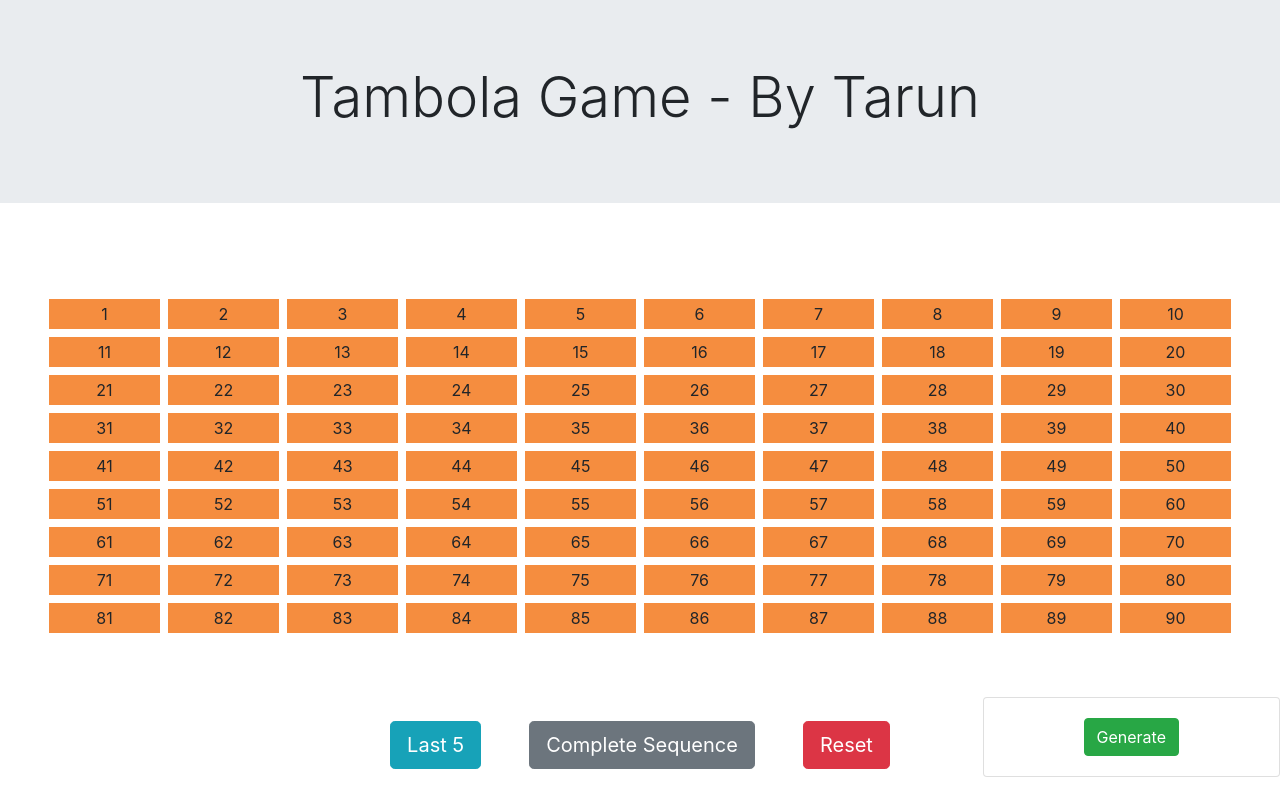
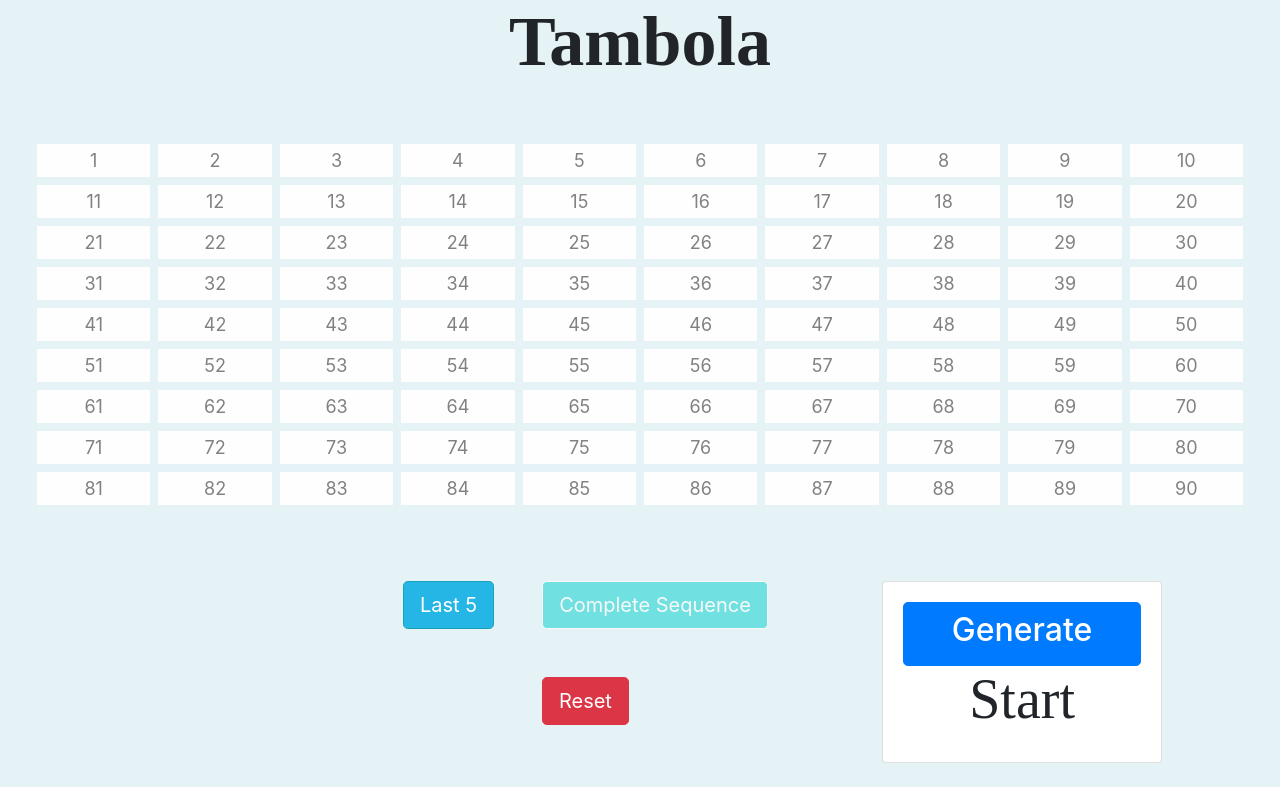
Before and after one commit to tarunluthra123/Tambola-React, a React (Create React App) app: page / in a window 1280 px wide. Built offline with nearby package versions, Linux system fonts and the light colour scheme.

Commit message:
Added CSS and dialogues

```diff
--- a/src/App.css
+++ b/src/App.css
@@ -26,12 +26,3 @@
         transform: rotate(360deg);
     }
 }
-
-.square {
-    border: black;
-}
-
-
-#board {
-    padding: 60px;
-}
--- a/src/App.js
+++ b/src/App.js
@@ -88,7 +88,7 @@ class App extends Component {
                     <div className="col-3">
                         <LastNumber value={this.state.lastNumber}/>
                     </div>
-                    <div className="col">
+                    <div className="col-5">
                         <Options sequence={this.state.sequence}/>
                     </div>
                     <div className="col-3">
--- a/src/components/Board.js
+++ b/src/components/Board.js
@@ -27,7 +27,7 @@ class Board extends Component {
 
     render() {
         return (
-            <div id="board">
+            <div id="board" className="m-4 p-4">
                 <div className="board-row row">
                     {this.renderSquare(1)}
                     {this.renderSquare(2)}
--- a/src/components/LastNumber.js
+++ b/src/components/LastNumber.js
@@ -9,8 +9,8 @@ class LastNumber extends Component {
         } else {
             // console.log('Value is /' + this.props.value + '/')
             return (
-                <div>
-                    Last Number was :<br/>
+                <div className="card card-body m-4 p-3" id="lastNumberBox">
+                    <p id="lastNumberBoxText">Last Number</p>
                     {this.props.value}
                 </div>
             );
--- a/src/components/NavBar.js
+++ b/src/components/NavBar.js
@@ -3,8 +3,8 @@ import React, {Component} from 'react';
 class NavBar extends Component {
     render() {
         return (
-            <div className="jumbotron jumbotron-fluid">
-                <h1 align="center" className="display-4">Tambola Game - By Tarun</h1>
+            <div>
+                <h1 align="center" className="tambolaHeading">Tambola</h1>
             </div>
         );
     }
--- a/src/components/Options.js
+++ b/src/components/Options.js
@@ -91,23 +91,21 @@ class Options extends Component {
                     </Modal.Footer>
                 </Modal>
                 <div className="btn btn-lg btn-info m-4" data-toggle="tooltip" data-placement="top"
-                     title="View Last 5 Numbers" onClick={this.invertLastFiveState}>
+                     title="View Last 5 Numbers" onClick={this.invertLastFiveState} id="lastFiveOption">
                     Last 5
                 </div>
-                <button className="btn btn-lg btn-secondary m-4" data-toggle="tooltip" data-placement="top"
-                        title="View the complete sequence so far" onClick={this.invertSequenceState}>
+                <button className="btn btn-lg btn-outline-light m-4" data-toggle="tooltip" data-placement="top"
+                        title="View the complete sequence so far" onClick={this.invertSequenceState}
+                        id="completeSequenceOption">
                     Complete Sequence
                 </button>
                 <button className="btn btn-lg btn-danger m-4" data-toggle="tooltip" data-placement="top"
                         title="Reset board" onClick={this.changeModalState}>
                     Reset
                 </button>
-                <div className="collapse" id="collapseExample">
-                    <div className="card card-body">
-                        {sequence}
-                    </div>
+                <div id="sequenceBox">
+                    {this.renderBox()}
                 </div>
-                {this.renderBox()}
             </div>
         );
     }
--- a/src/components/RandomGenerator.js
+++ b/src/components/RandomGenerator.js
@@ -1,15 +1,44 @@
 import React, {Component} from 'react';
+import EleventhDoctorPhoto from '../../public/EleventhDoctor.png'
+import NehaDhupiaPhoto from '../../public/NehaDhupia.jpeg'
 
 class RandomGenerator extends Component {
     constructor(props) {
         super(props);
         console.log(props)
         this.state = {
-            val: '',
+            val: 'Start',
             nextRandomInteger: this.props.nextRandomInteger,
             isSet: false
         }
         console.log(this.state)
+    }
+
+
+    dialogues = {
+        2: 'Kitne aadmi the ?',
+        3: 'Number of times Sheldon knocks',
+        4: 'Botal Vodka',
+        5: <img src={NehaDhupiaPhoto} alt="One and one" height="140px"/>,
+        6: 'TikTok nibbas',
+        7: 'Khoon Maaf',
+        9: "Cats' lives",
+        10: 'Bahane karke le gye dil',
+        11: <img src={EleventhDoctorPhoto} alt="One and one" height="140px"/>,
+        12: 'A dozen',
+        13: 'Unlucky number',
+        14: 'Valentine Day',
+        16: 'Sweet Sixteen',
+        19: 'End of the teens',
+        21: 'Din me paise double',
+        25: 'The Silver Jubilee',
+        45: 'Halfway there',
+        50: 'Rupya kaat overacting ka',
+        52: 'Pack of Cards',
+        70: 'Minute hai tumhare paas',
+        75: 'Diamond Jubilee',
+
+
     }
 
     rand = () => {
@@ -19,6 +48,9 @@ class RandomGenerator extends Component {
 
     shuffle = () => {
         let counter = 0
+        this.setState({
+            isSet: false
+        })
         let id = setInterval(() => {
             this.setState({
                 val: this.rand()
@@ -43,13 +75,17 @@ class RandomGenerator extends Component {
 
     render() {
         return (
-            <div id="random-generator" className="card">
-                <div className="card-body">
-                    <button className="btn btn-success btn-large" onClick={this.shuffle}>
-                        Generate
+            <div id="random-generator" className="m-4">
+                <div className="card-body card row">
+                    <button className="btn btn-primary btn-lg" onClick={this.shuffle}>
+                        <h2>Generate</h2>
                     </button>
-                    <div>
-                        {this.state.val}
+                    <div className="generatorValue">
+                        <h1 className="display-4">{this.state.val}</h1>
+                    </div>
+
+                    <div className="alert-secondary" id="dialogueBox">
+                        {this.state.isSet && this.dialogues[this.state.val]}
                     </div>
                 </div>
             </div>
--- a/src/components/Square.js
+++ b/src/components/Square.js
@@ -5,11 +5,11 @@ class Square extends Component {
         const {value, done} = this.props
         if (done) {
             return (
-                <div className="col square done">{value}</div>
+                <div className="col square alert-primary done">{value}</div>
             )
         } else {
             return (
-                <div className="col square">{value}</div>
+                <div className="col square alert-light">{value}</div>
             )
         }
     }
--- a/src/index.css
+++ b/src/index.css
@@ -2,15 +2,68 @@ body {
     margin: 0;
     padding: 0;
     font-family: sans-serif;
+    background-color: #e5f2f6;
+}
+
+.square {
+    border: black;
+}
+
+
+#board {
+    padding: 60px;
 }
 
 
 .square {
-    background-color: #f58d3f;
     margin: 4px;
     padding: 3px;
+    font-size: 18px;
 }
 
 .done {
-    background-color: green;
+    font-weight: bold;
 }
+
+.generatorValue {
+    font-size: 40px;
+    font-family: Monospaced;
+}
+
+#completeSequenceOption {
+    background-color: #71e0e0;
+}
+
+#lastFiveOption {
+    background-color: #25b6e5;
+}
+
+.App {
+    background-color: #e5f2f6;
+}
+
+.tambolaHeading {
+    font-weight: bold;
+    font-size: 70px;
+    font-family: "cursive";
+}
+
+#lastNumberBox {
+    font-family: Monospaced;
+    background-color: #00daff;
+    font-weight: bold;
+    color: black;
+    font-size: 45px
+}
+
+#lastNumberBoxText {
+    font-size: 35px;
+}
+
+#sequenceBox {
+    font-size: 25px;
+}
+
+#dialogueBox {
+    font-size: 25px
+}
```
Also changed, not shown: public/EleventhDoctor.png (added), public/NehaDhupia.jpeg (added).
